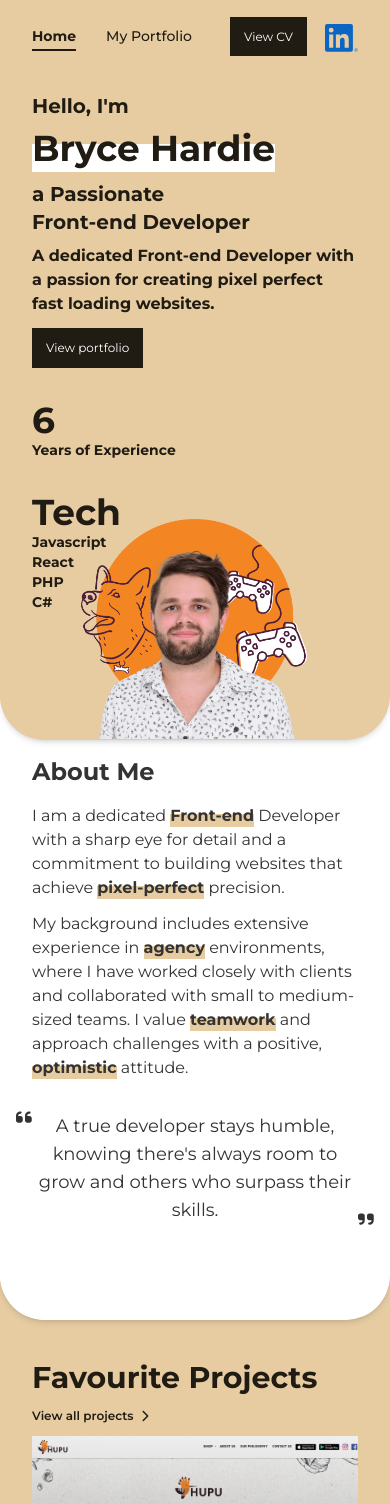
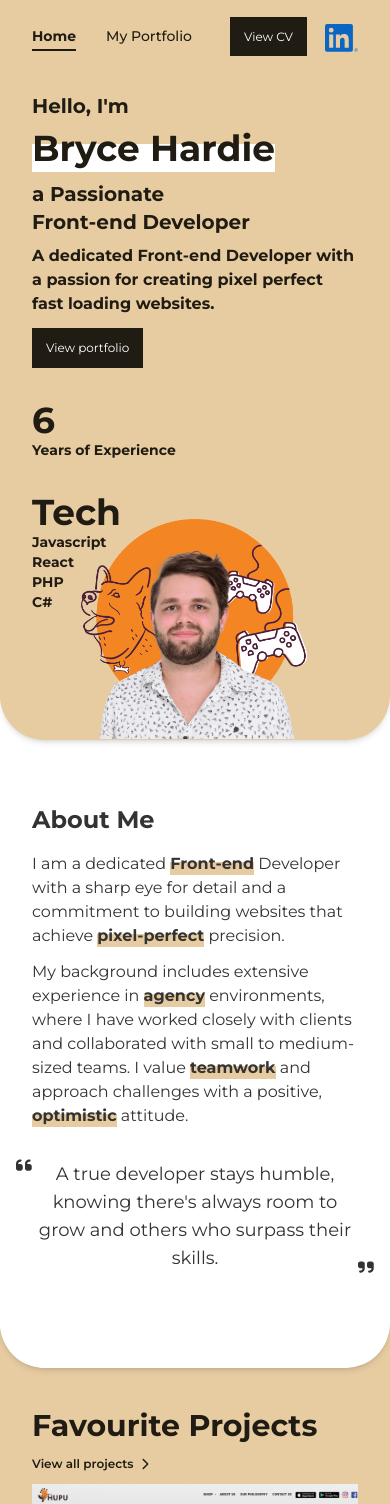
Before and after one commit to BryceH1996/Portfolio, a Next.js app: page / in a window 390 px wide. Shown: the top 1504 px of the page. Built offline with nearby package versions, Linux system fonts and the light colour scheme.

Commit message:
about padding

```diff
--- a/src/components/homepage/cards/about-card.tsx
+++ b/src/components/homepage/cards/about-card.tsx
@@ -12,7 +12,7 @@ export default function AboutCard() {
   }
 
   return (
-    <div className="container mx-auto flex w-full flex-col lg:pb-24 lg:pt-20 pt-4 pb-24">
+    <div className="container mx-auto flex w-full flex-col lg:pb-24 lg:pt-20 pt-16 pb-24">
       <div className="mb-4">
         <motion.h2 initial={{ y: 30, opacity: 0 }} whileInView={{ y: 0, opacity: 1}} transition={textAnimationAbout} viewport={{ once: true }} className="text-text font-bold text-2xl lg:text-4xl">About Me</motion.h2>
       </div>
```
